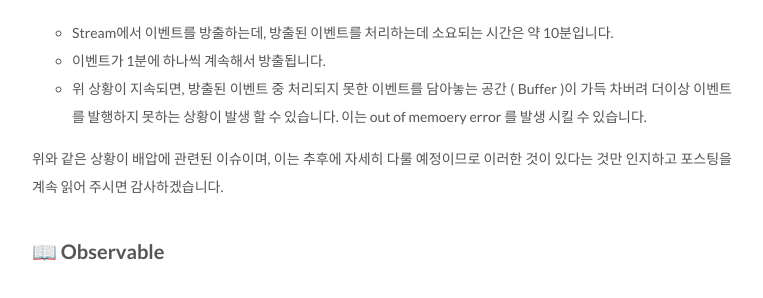
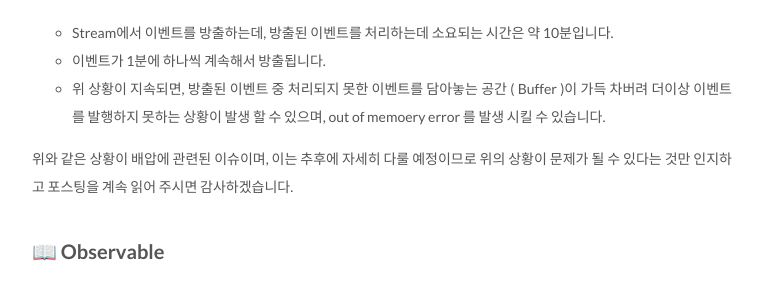
Before and after one commit to kangraemin/kangraemin.github.io, a Jekyll site: the page built from _posts/2021-08-31-stream-implementation.md, in a window 1280 px wide. Shown: the part 2873-3171 px from the top of the page, without its empty margins (258-1021 px from the left). Built offline with Jekyll 4.4.1, drawn with Linux system fonts in a browser that asks for light colours; comment, search, counter and statistics services are not loaded.

Commit message:
[Fix] Post for stream implementation

```diff
--- a/_posts/2021-08-31-stream-implementation.md
+++ b/_posts/2021-08-31-stream-implementation.md
@@ -90,9 +90,9 @@ RxJava2의 Observable이 무엇인지, Stream의 구현체의 종류는 어떤
 
 - Stream에서 이벤트를 방출하는데, 방출된 이벤트를 처리하는데 소요되는 시간은 약 10분입니다.
 - 이벤트가 1분에 하나씩 계속해서 방출됩니다.
-- 위 상황이 지속되면, 방출된 이벤트 중 처리되지 못한 이벤트를 담아놓는 공간 ( Buffer )이 가득 차버려 더이상 이벤트를 발행하지 못하는 상황이 발생 할 수 있습니다. 이는 out of memoery error 를 발생 시킬 수 있습니다.
+- 위 상황이 지속되면, 방출된 이벤트 중 처리되지 못한 이벤트를 담아놓는 공간 ( Buffer )이 가득 차버려 더이상 이벤트를 발행하지 못하는 상황이 발생 할 수 있으며, out of memoery error 를 발생 시킬 수 있습니다.
 
- 위와 같은 상황이 배압에 관련된 이슈이며, 이는 추후에 자세히 다룰 예정이므로 이러한 것이 있다는 것만 인지하고 포스팅을 계속 읽어 주시면 감사하겠습니다.
+ 위와 같은 상황이 배압에 관련된 이슈이며, 이는 추후에 자세히 다룰 예정이므로 위의 상황이 문제가 될 수 있다는 것만 인지하고 포스팅을 계속 읽어 주시면 감사하겠습니다.
 
 ## 📖 Observable
 
```
